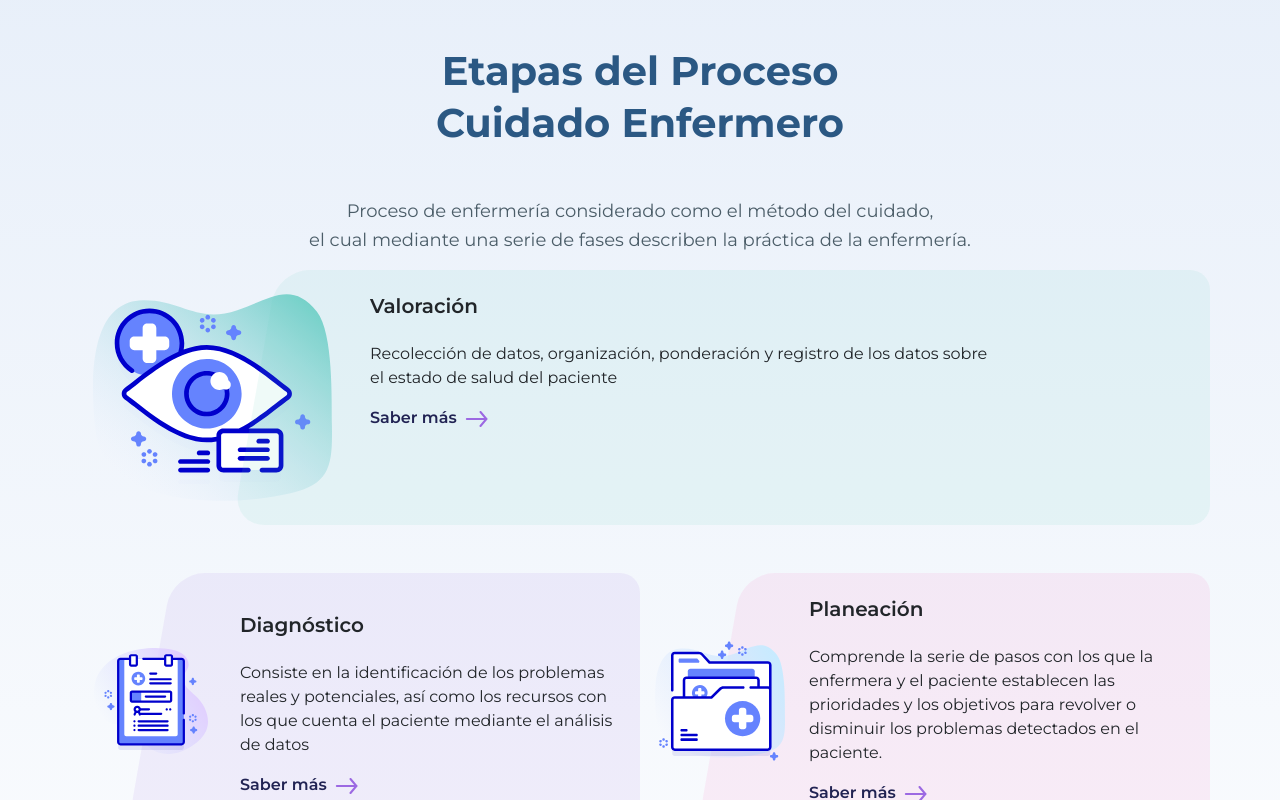
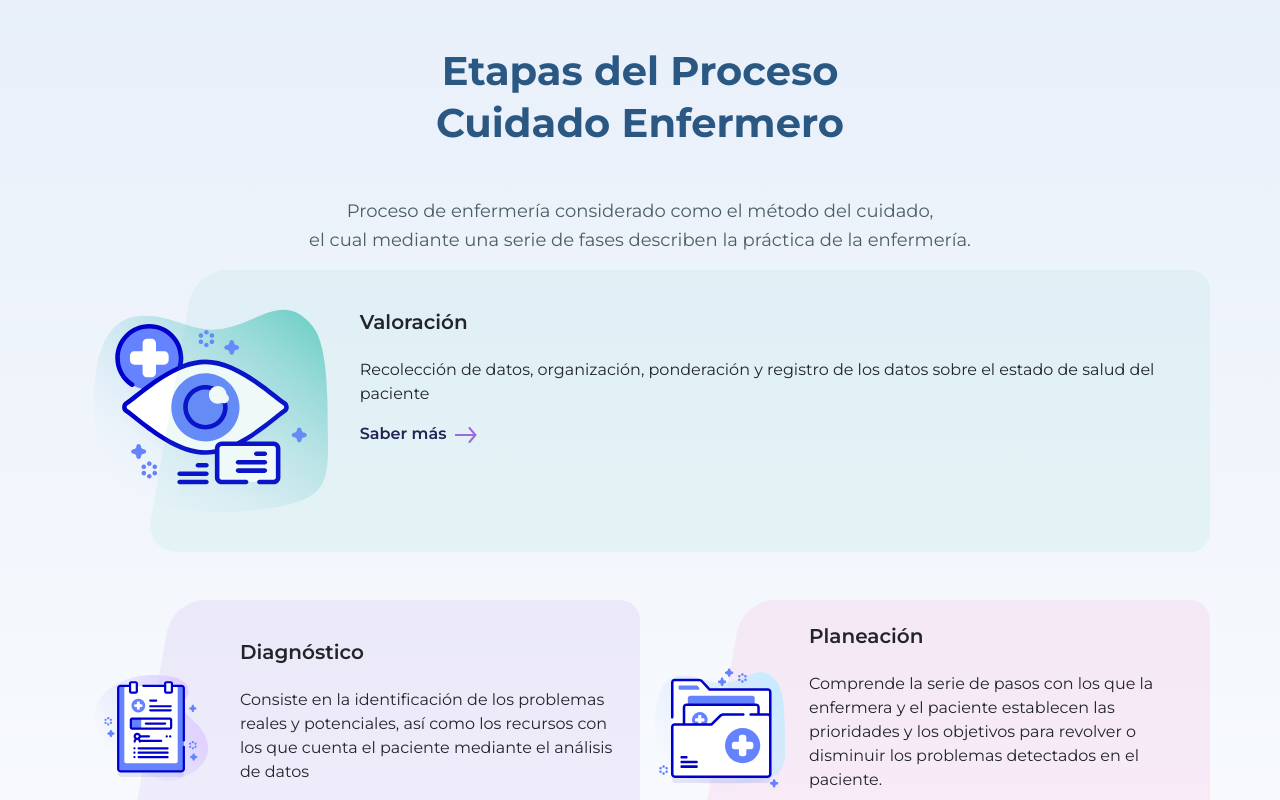
Before and after one commit to ElviraCamarillo/nuserStudy-app, a React (Create React App) app: page / in a window 1280 px wide. Shown: the part 588-1388 px from the top of the page. Built offline with nearby package versions, Linux system fonts and the light colour scheme.

Commit message:
MOD style Card Valoration:octocat:

```diff
--- a/src/pages/Home/Home.css
+++ b/src/pages/Home/Home.css
@@ -57,12 +57,10 @@
     transform: skew(-10deg);
     opacity: 0.1;
 }
-.card_container_stage .card_info_stage:before{
 
-}
 .card_container_stage.valoration .card_info_stage:before{
     background-color: #68C9BA;
-    left: -100px;
+    left: 100px;
     right: -240px;
 }
 .card_container_stage.diagnosis .card_info_stage:before{
--- a/src/pages/Home/home.js
+++ b/src/pages/Home/home.js
@@ -52,22 +52,20 @@
             </div>
           </div>
           <TituloPCE />
-          <div className="row list_stages">
-            <div className="col-12">
-              <div className="row mb-5 card_container_stage valoration">
-                <div className="col-12 col-md-3 mt-md-4 mt-lg-0">
+          <div className="row d-flex justify-content-center list_stages">
+                <div className="col-12 d-flex justify-content-between mb-5 p-3  card_container_stage valoration">
+                  <div className="my-auto mr-4">
                     <img
                       src={logoCardValoration}
                       alt="Valoration"
                       className="elLogoCard p-2"
                     />
                   </div>
-                <div className="col-12 col-md-9 card_info_stage ">
+                  <div className="flex-column card_info_stage ">
                     <h2 className="mt-4 mb-4">Valoración</h2>
                     <p className="">
                       Recolección de datos, organización, ponderación y registro
-                    de los datos sobre <br />
-                    el estado de salud del paciente
+                      de los datos sobre el estado de salud del paciente
                     </p>
                     <a className="linkPCE mb-2" href="pce/valoracion">
                       Saber más
@@ -79,7 +77,11 @@
                     </a>
                   </div>
                 </div>
+            {/* <div className="col-12">
+              <div className="row mb-5">
+
               </div>
+            </div> */}
           </div>
 
           <div className="row d-flex justify-content-center list_stages">
```
Lines whose indentation alone changed are shown as unchanged.
